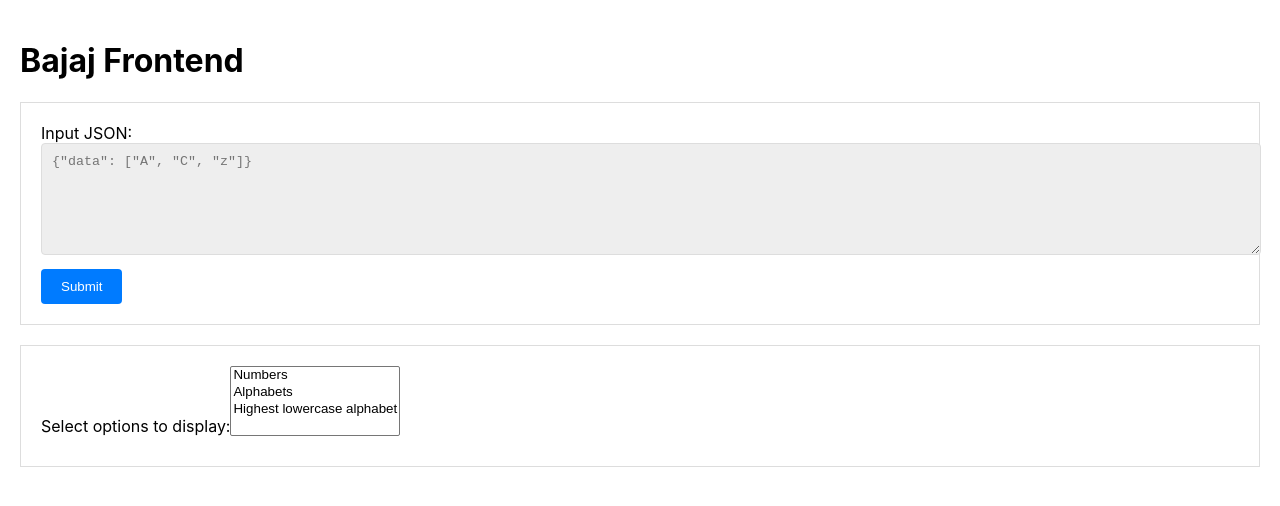
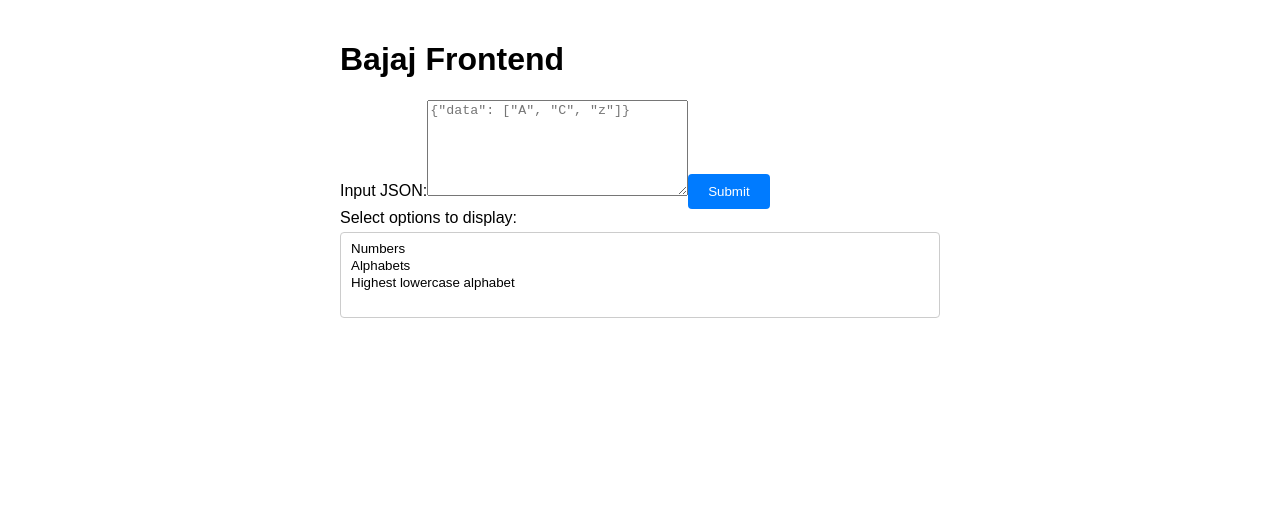
Before and after one commit to Sanjaykrishnaa/frontend_bajaj, a React (Create React App) app: page / in a window 1280 px wide. Shown: the top 506 px of the page. Built offline with nearby package versions, Linux system fonts and the light colour scheme.

Commit message:
Update App.css

```diff
--- a/src/App.css
+++ b/src/App.css
@@ -1,33 +1,45 @@
 .App {
-  display: flex;
-  flex-direction: column;
+  font-family: Arial, sans-serif;
   padding: 20px;
+  max-width: 600px;
+  margin: 0 auto;
 }
 
-.input-section, .multi-filter-section, .filtered-response {
-  border: 1px solid #ddd;
-  padding: 20px;
-  margin-bottom: 20px;
+input[type="text"] {
+  width: 100%;
+  padding: 8px;
+  margin-top: 5px;
+  margin-bottom: 15px;
+  border: 1px solid #ccc;
+  border-radius: 4px;
 }
 
-label {
-  display: block;
-  margin-bottom: 10px;
-}
-
-textarea {
-  width: 100%;
-  padding: 10px;
-  border: 1px solid #ddd;
-  border-radius: 4px;
-  background-color: #eee;
-}
-
-button[type="submit"] {
+button {
+  background-color: #007bff;
+  color: white;
   padding: 10px 20px;
   border: none;
   border-radius: 4px;
-  background-color: #007bff;
-  color: #fff;
   cursor: pointer;
 }
+
+button:hover {
+  background-color: #0056b3;
+}
+
+select {
+  width: 100%;
+  padding: 8px;
+  margin-top: 5px;
+  margin-bottom: 15px;
+  border: 1px solid #ccc;
+  border-radius: 4px;
+}
+
+h3 {
+  margin-top: 20px;
+}
+
+p {
+  font-size: 16px;
+}
```
